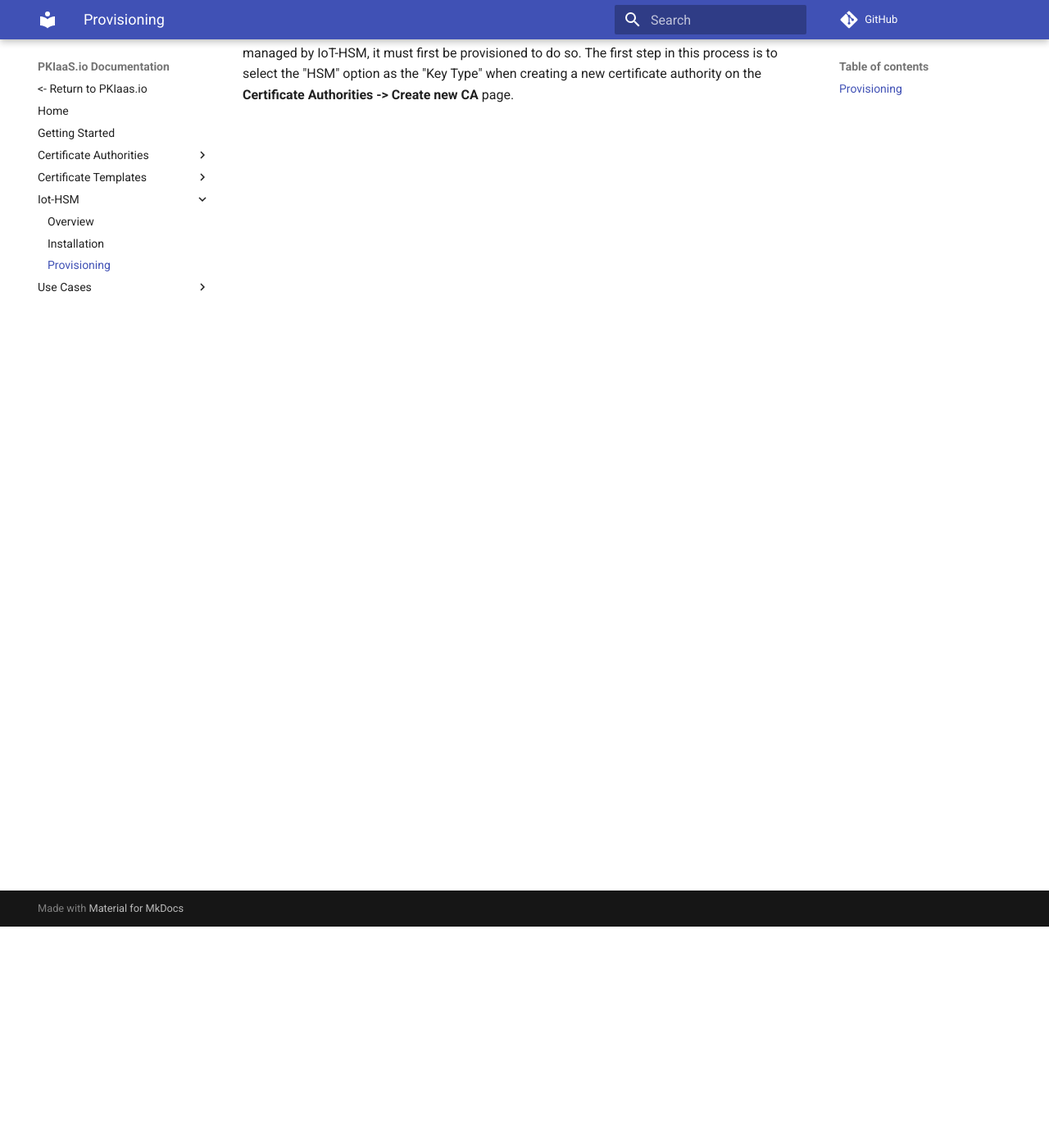
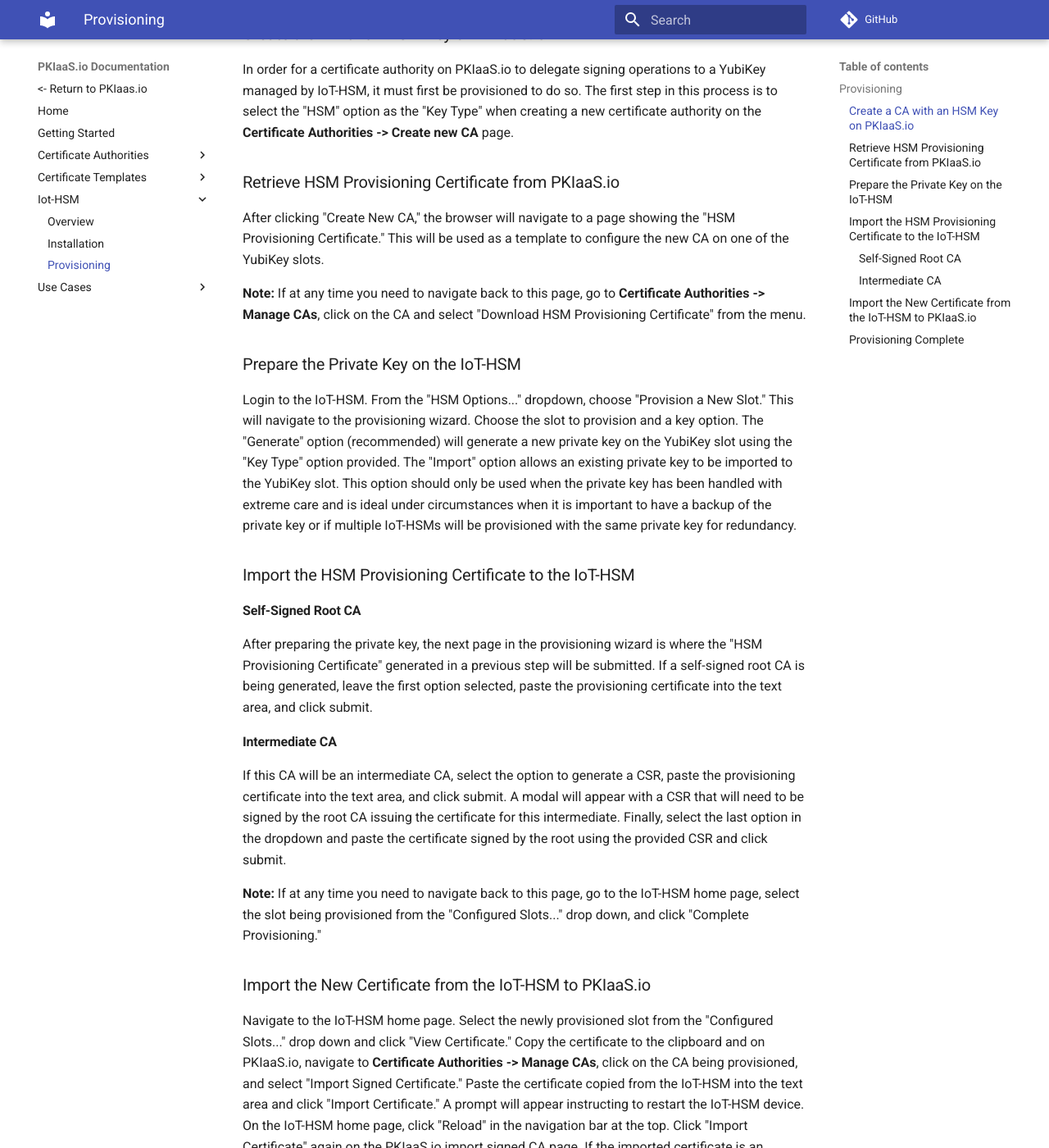
Before and after one commit to lspiehler/pkiaas-docs, an MkDocs documentation site: the page built from docs/iot-hsm/provisioning.md, in a window 1280 px wide and 1400 px high, scrolled down 270 px. Shown: the whole window at 82% size. Built offline with MkDocs 1.6.1 and Material for MkDocs 9.7.7, drawn with Linux system fonts in a browser that asks for light colours; comment, search, counter and statistics services are not loaded; some of the changed text lies outside the part shown.

Commit message:
updating IoT-HSM documentation

```diff
--- a/docs/iot-hsm/provisioning.md
+++ b/docs/iot-hsm/provisioning.md
@@ -4,4 +4,27 @@
 
 ## Provisioning
 
+### Create a CA with an HSM Key on PKIaaS.io
 In order for a certificate authority on PKIaaS.io to delegate signing operations to a YubiKey managed by IoT-HSM, it must first be provisioned to do so. The first step in this process is to select the "HSM" option as the "Key Type" when creating a new certificate authority on the **Certificate Authorities -> Create new CA** page.
+
+### Retrieve HSM Provisioning Certificate from PKIaaS.io
+After clicking "Create New CA," the browser will navigate to a page showing the "HSM Provisioning Certificate." This will be used as a template to configure the new CA on one of the YubiKey slots.
+
+**Note:** If at any time you need to navigate back to this page, go to **Certificate Authorities -> Manage CAs**, click on the CA and select "Download HSM Provisioning Certificate" from the menu.
+
+### Prepare the Private Key on the IoT-HSM
+Login to the IoT-HSM. From the "HSM Options..." dropdown, choose "Provision a New Slot." This will navigate to the provisioning wizard. Choose the slot to provision and a key option. The "Generate" option (recommended) will generate a new private key on the YubiKey slot using the "Key Type" option provided. The "Import" option allows an existing private key to be imported to the YubiKey slot. This option should only be used when the private key has been handled with extreme care and is ideal under circumstances when it is important to have a backup of the private key or if multiple IoT-HSMs will be provisioned with the same private key for redundancy.
+
+### Import the HSM Provisioning Certificate to the IoT-HSM
+#### Self-Signed Root CA
+After preparing the private key, the next page in the provisioning wizard is where the "HSM Provisioning Certificate" generated in a previous step will be submitted. If a self-signed root CA is being generated, leave the first option selected, paste the provisioning certificate into the text area, and click submit.
+#### Intermediate CA
+If this CA will be an intermediate CA, select the option to generate a CSR, paste the provisioning certificate into the text area, and click submit. A modal will appear with a CSR that will need to be signed by the root CA issuing the certificate for this intermediate. Finally, select the last option in the dropdown and paste the certificate signed by the root using the provided CSR and click submit.
+
+**Note:** If at any time you need to navigate back to this page, go to the IoT-HSM home page, select the slot being provisioned from the "Configured Slots..." drop down, and click "Complete Provisioning."
+
+### Import the New Certificate from the IoT-HSM to PKIaaS.io
+Navigate to the IoT-HSM home page. Select the newly provisioned slot from the "Configured Slots..." drop down and click "View Certificate." Copy the certificate to the clipboard and on PKIaaS.io, navigate to **Certificate Authorities -> Manage CAs**, click on the CA being provisioned, and select "Import Signed Certificate." Paste the certificate copied from the IoT-HSM into the text area and click "Import Certificate." A prompt will appear instructing to restart the IoT-HSM device. On the IoT-HSM home page, click "Reload" in the navigation bar at the top. Click "Import Certificate" again on the PKIaaS.io import signed CA page. If the imported certificate is an intermediate CA and PKIaaS.io is unable to download the certificate chain, a modal will appear prompting for the chain, including all intermediates and the root, to be supplied before the import can be completed.
+
+### Provisioning Complete
+When the steps have all be completed successfully, all signing requests for the provisioned CA will be delegated to the YubiKey on the IoT-HSM. Signing operations will fail if the IoT-HSM is not online with the YubiKey inserted.
```
Also changed, not shown: docs/iot-hsm/overview.md (+2 -2 lines).
